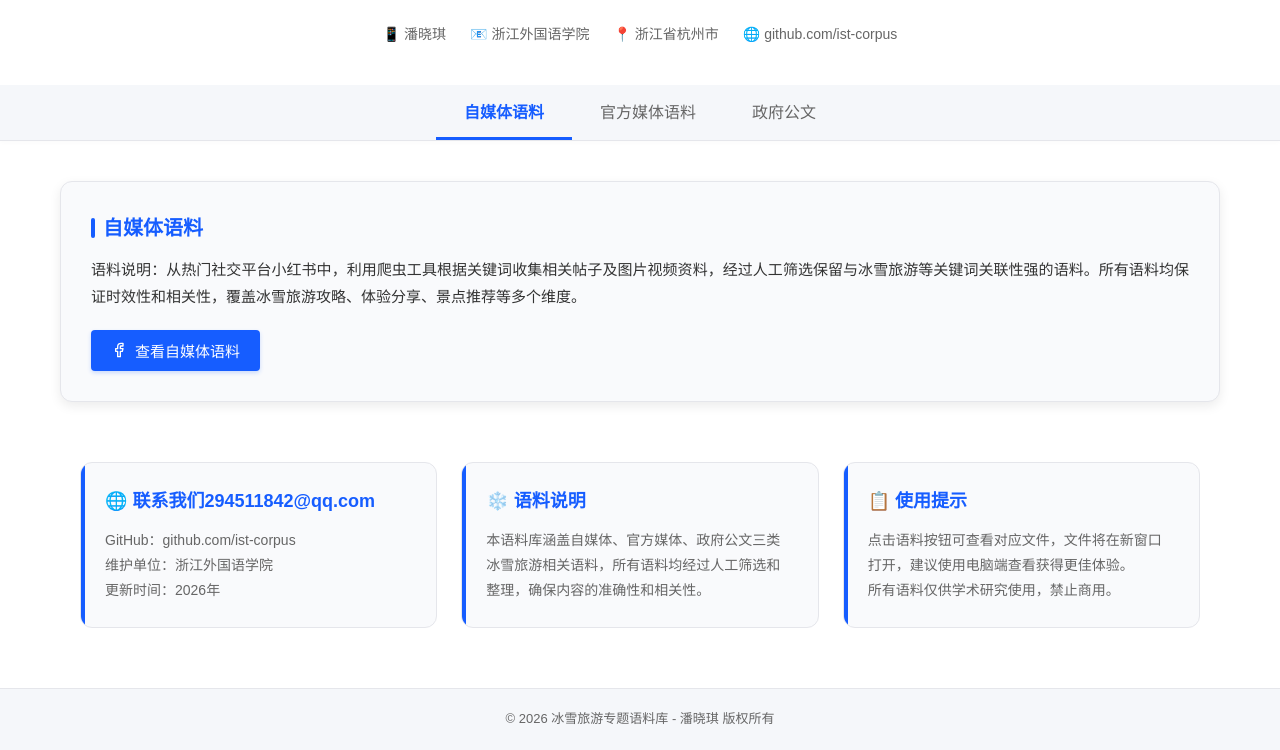
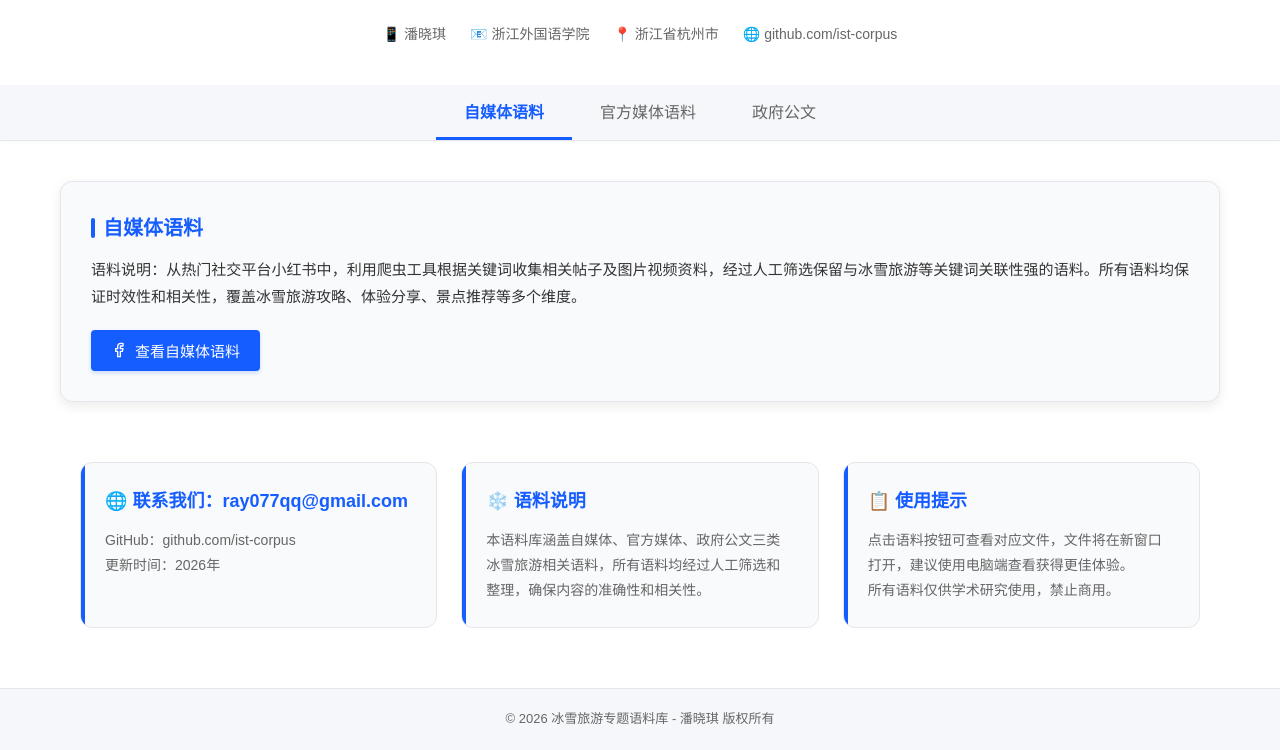
Before and after one commit to istc-corpus/istc-corpus.github.io, a plain HTML site: page index.html in a window 1280 px wide. Shown: the part 152-902 px from the top of the page. Drawn offline with Linux system fonts and the light colour scheme.

Commit message:
Update contact email in footer section

```diff
--- a/index.html
+++ b/index.html
@@ -414,9 +414,8 @@
 
         <div class="footer-cards">
             <div class="card">
-                <h4>🌐 联系我们294511842@qq.com</h4>
+                <h4>🌐 联系我们：ray077qq@gmail.com</h4>
                 <p>GitHub：github.com/ist-corpus</p>
-                <p>维护单位：浙江外国语学院</p>
                 <p>更新时间：2026年</p>
             </div>
             <div class="card">
```
